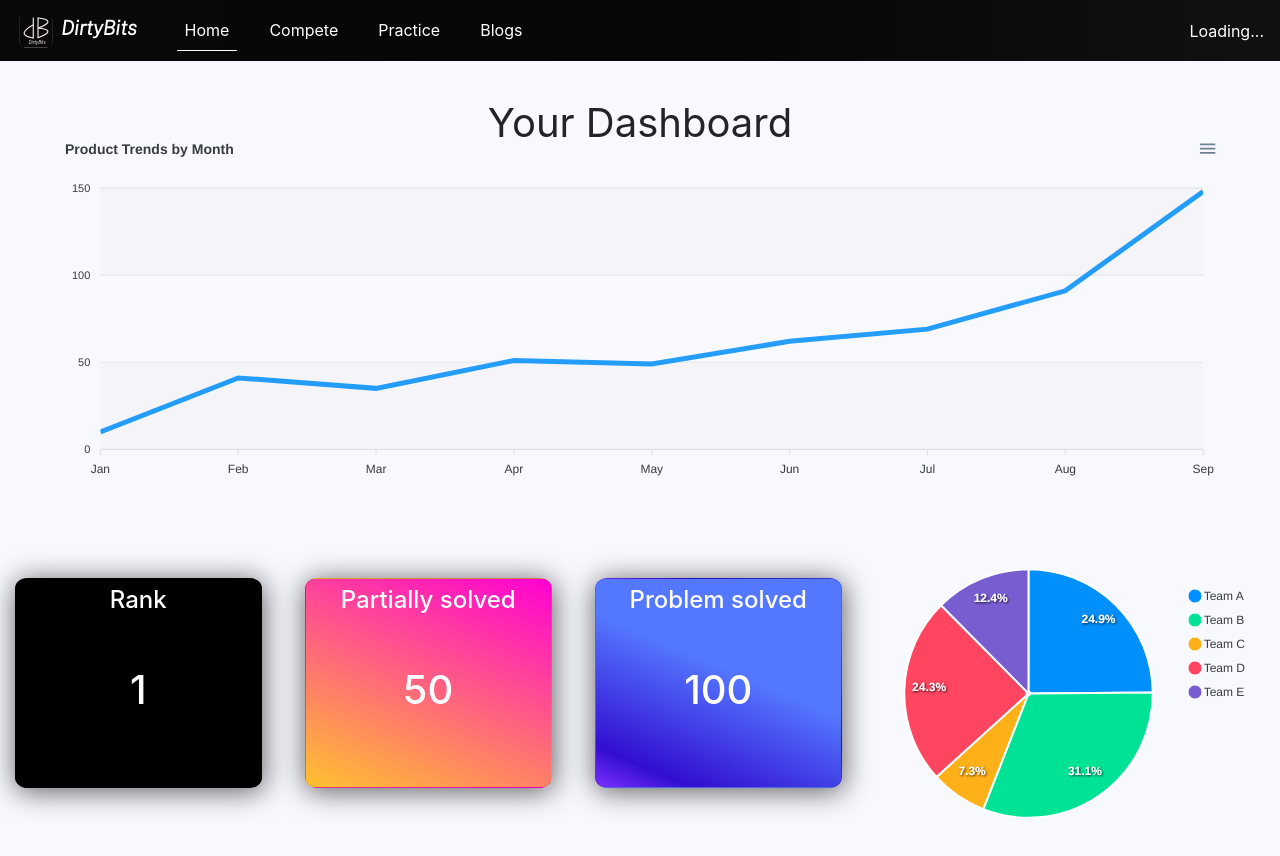
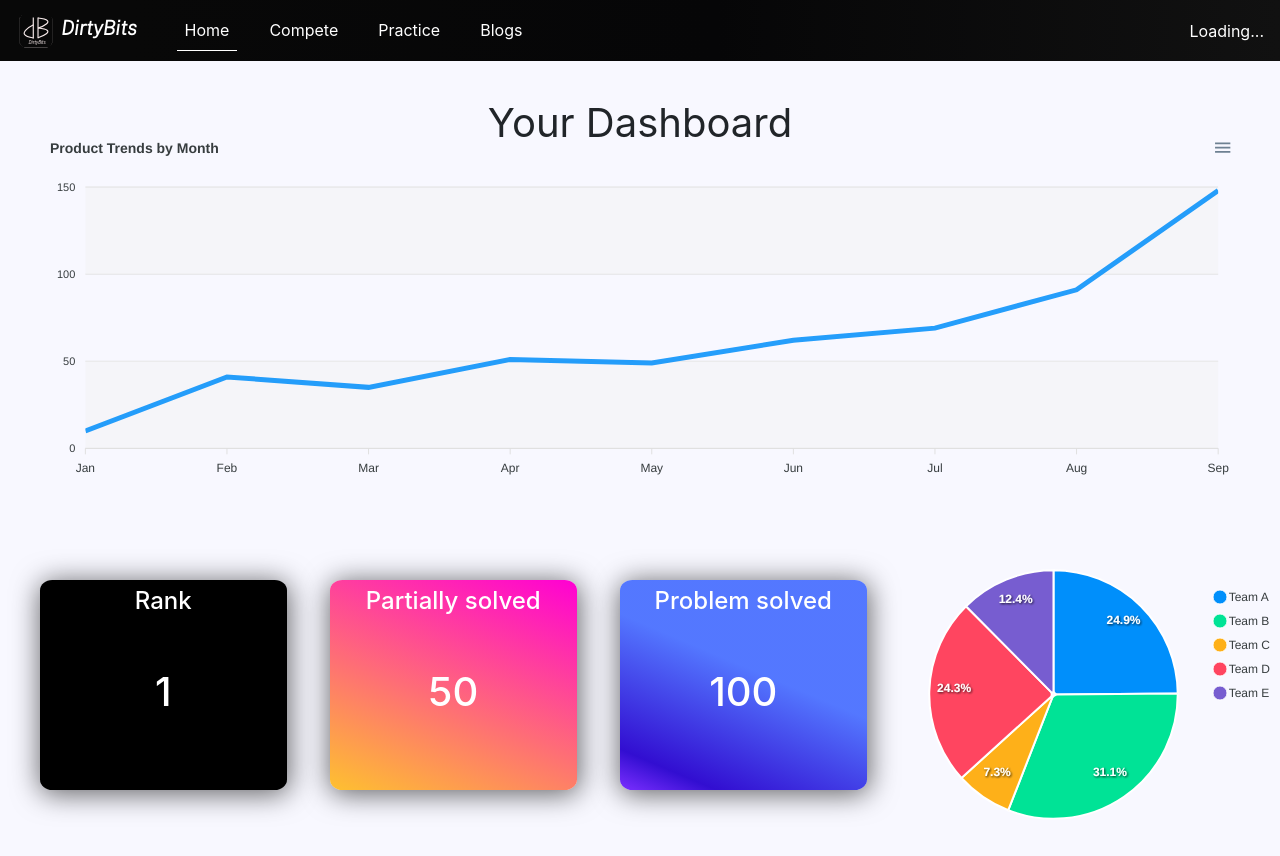
Before and after one commit to Mohitb07/DirtyBits-FrontEnd, a React (Create React App) app: page /dashboard in a window 1280 px wide. Shown: the top 856 px of the page. Built offline with nearby package versions, Linux system fonts and the light colour scheme; no server answers.

Commit message:
problemlist design problem solved

```diff
--- a/package.json
+++ b/package.json
@@ -13,6 +13,7 @@
     "aos": "^2.3.4",
     "apexcharts": "^3.26.0",
     "axios": "^0.21.1",
+    "classnames": "^2.3.1",
     "react": "^17.0.1",
     "react-apexcharts": "^1.3.7",
     "react-dom": "^17.0.1",
--- a/src/Admin/Admin.js
+++ b/src/Admin/Admin.js
@@ -1,25 +1,27 @@
 import React from 'react'
 import LineGraph from './LineGraph';
 import Pie from './Pie'
-import './Admin.css'
+import styles from './Admin.module.css'
+import cx from 'classnames'
+
 
 function Admin() {
     return (
         <>
-        <h1 className="dashboard-title">Your Dashboard</h1>
-        <div className="container">
+        <h1 className={styles.dashboardTitle}>Your Dashboard</h1>
+        <div className={cx(styles.container)}>
             <LineGraph/>
-            <div className="cards-pie-container">
-                <div className="cards-container">
-                    <div className="card card-1">
+            <div className={styles.cardsPieContainer}>
+                <div className={styles.cardsContainer}>
+                    <div className={styles.card}>
                         <h4>Rank</h4>
                         <span><h1>1</h1></span>
                     </div>
-                    <div className="card card-2">
+                    <div className={cx(styles.card, styles.card2)}>
                         <h4>Partially solved</h4>
                         <span><h1>50</h1></span>
                     </div>
-                    <div className="card card-3">
+                    <div className={cx(styles.card, styles.card3)}>
                         <h4>Problem solved</h4>
                         <span><h1>100</h1></span>
                     </div>
--- a/src/Admin/Admin.css
+++ b/src/Admin/Admin.module.css
@@ -9,9 +9,8 @@ body {
     background-color: ghostwhite;
 }
 
-.dashboard-title {
+.dashboardTitle {
     font-weight: 400;
-
 }
 
 h1 , h4 {
@@ -27,8 +26,11 @@ span > h1 {
     display: flex;
     justify-content: center;
     flex-direction: column;
+    flex-wrap: wrap;
     max-width: 1200px;
     height: 100vh;
+    margin-left: auto;
+    margin-right: auto;
 }
 
 .card {
@@ -45,12 +47,12 @@ span > h1 {
     transition: .5s ease-in-out;
 }
 
-.card-2 {
+.card2 {
     background: rgb(60,101,255);
 background: linear-gradient(203deg, rgba(60,101,255,0.8743698162858894) 0%, rgba(50,14,209,1) 0%, rgba(255,0,211,1) 0%, rgba(255,184,17,0.87156869583771) 100%);
 }
 
-.card-3 {
+.card3 {
     background: rgb(60,101,255);
     background: linear-gradient(203deg, rgba(60,101,255,0.8743698162858894) 44%, rgba(50,14,209,1) 87%, rgba(105,17,255,0.87156869583771) 100%, rgba(0,212,255,1) 100%);
 }
@@ -59,13 +61,13 @@ background: linear-gradient(203deg, rgba(60,101,255,0.8743698162858894) 0%, rgba
     transform: scale(1.2);
 }
 
-.cards-pie-container {
+.cardsPieContainer {
     display: flex;
     margin-top: 5%;
     justify-content: center;
 }
 
-.cards-container {
+.cardsContainer {
     display: flex;
     margin-top: 1.5%;
 }
```
Also changed, not shown: 2 other files (tests, documents, lock files or other folders).
